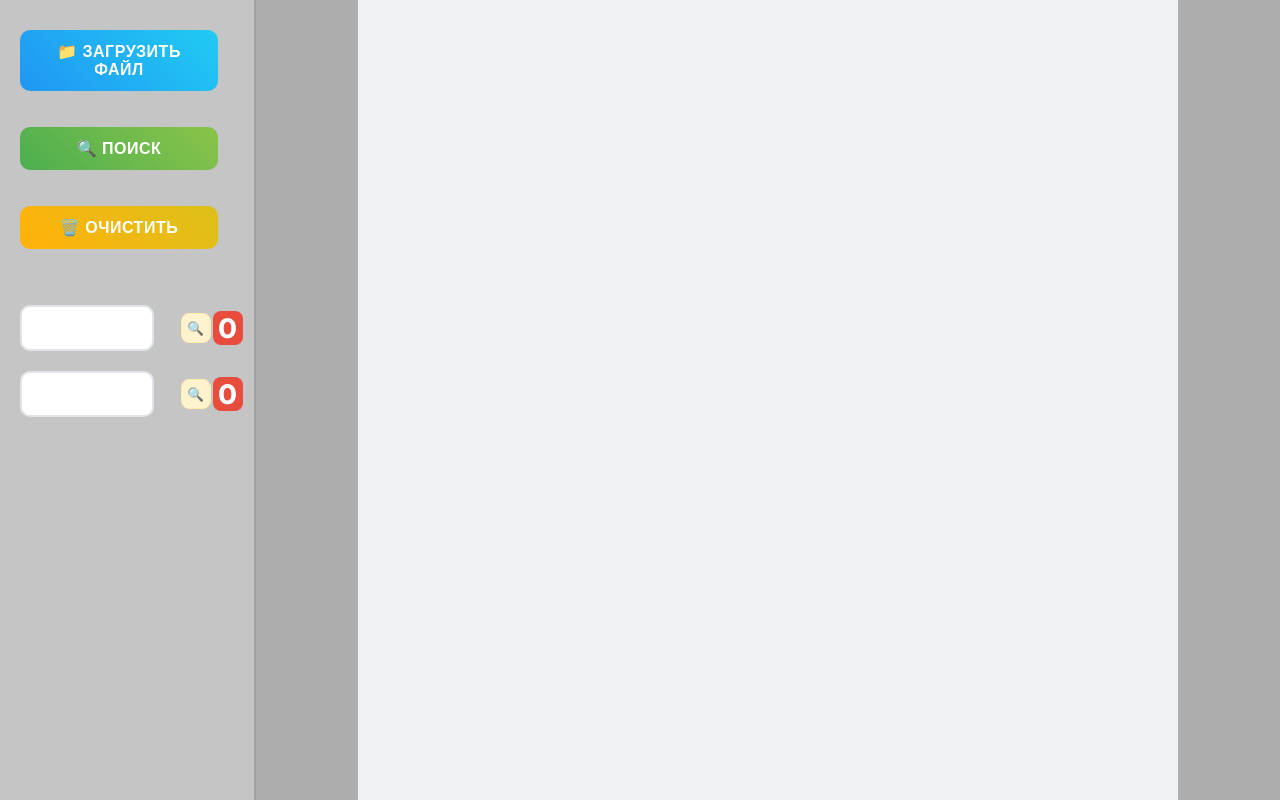
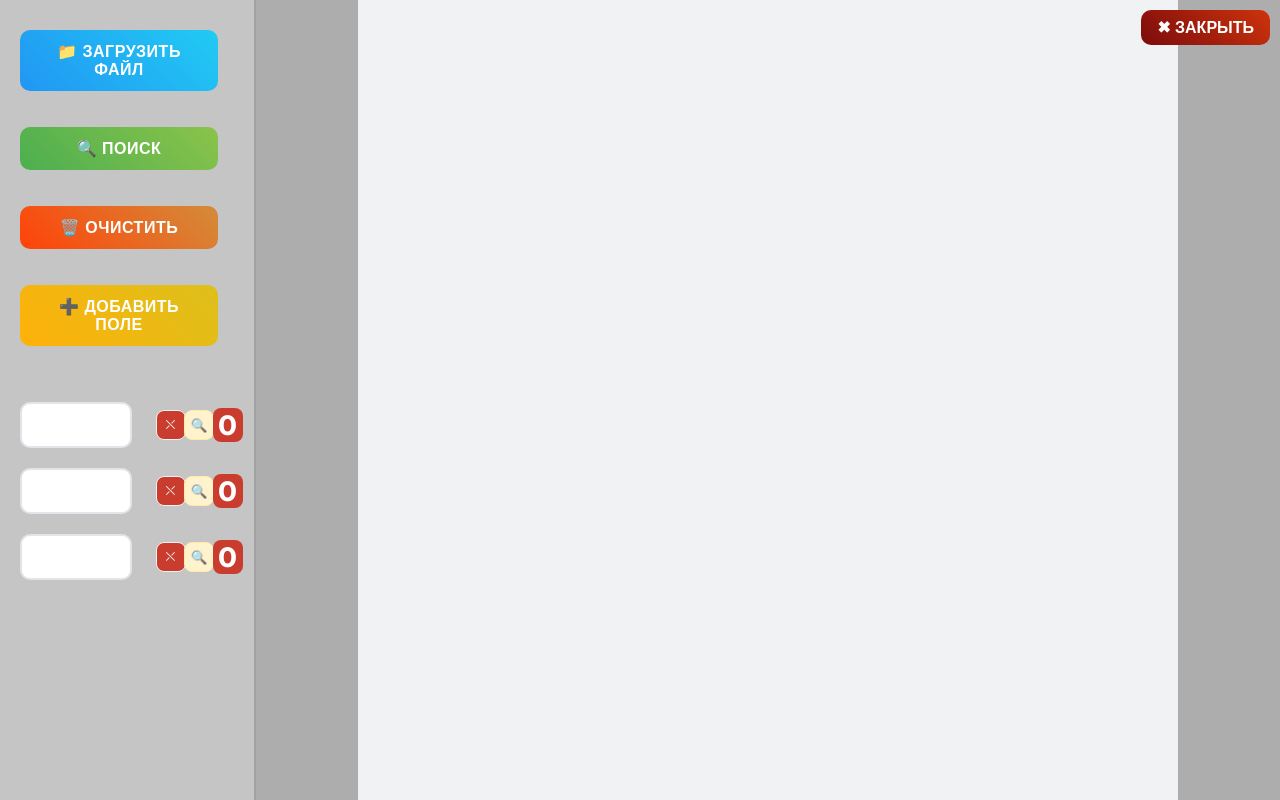
Before and after one commit to DaniilRen/DocumentScanner, a Flask app: page / in a window 1280 px wide. Run offline with Flask 3, Linux system fonts and the light colour scheme.

Commit message:
feat: make exe app

```diff
--- a/src/main.py
+++ b/src/main.py
@@ -1,7 +1,36 @@
 from __init__ import create_app
+import threading
+import webbrowser
+import urllib.request
+import urllib.error
+
 
 app = create_app()
 
 
+def _open_browser(port: int = 5000):
+	url = f"http://127.0.0.1:{port}/"
+	try:
+		webbrowser.open_new_tab(url)
+	except Exception:
+		pass
+
+
+def _is_server_running(port: int = 5000) -> bool:
+	"""Return True if the local server is already running on the given port."""
+	url = f"http://127.0.0.1:{port}/"
+	try:
+		with urllib.request.urlopen(url, timeout=1):
+			return True
+	except (urllib.error.URLError, TimeoutError, ConnectionError, OSError):
+		return False
+
+
 if __name__ == "__main__":
-	app.run()
+	port = 51337
+
+	if _is_server_running(port):
+		_open_browser(port)
+	else:
+		threading.Timer(1.0, _open_browser, args=(port,)).start()
+		app.run(host="127.0.0.1", port=port)
--- a/src/static/css/common.css
+++ b/src/static/css/common.css
@@ -5,7 +5,8 @@
     --gray: #c5c5c5;
 		--dark-gray: #00000052;
     --black: #000000;
-    --red: #e74c3c;
+    --red: #ca3d2e;
+		--dark-red: #721c24;
     --blue: #22bbf7;
     --light-yellow: #fff3cd;
 		--dark-yellow: #856404;
@@ -52,6 +53,8 @@
     padding: 30px 20px;
     background-color: var(--gray);
 		border-right: 2px solid #0000002f;
+		max-height: 95vh;
+    overflow-y: auto;
 }
 
 #upload-form {
@@ -108,7 +111,7 @@
 .input-holder {
     display: grid;
 		max-width: 100%;
-		grid-template-columns: 70% 10% 10%;
+		grid-template-columns: 60% 10% 10% 10%;
     justify-content: space-between;
     align-items: center;
 }
@@ -122,6 +125,26 @@
 	color: white;
 	text-align: center;
 	font-weight: bold;
+}
+
+.remove-btn {
+	color: var(--white);
+    background-color: var(--red);
+		border: 1px solid var(--white);
+		border-radius: var(--default-radius);
+    min-width: 30px;
+    aspect-ratio: 1;
+}
+
+.remove-btn:active {
+	scale: 0.9;
+	border: 1	px solid var(--dark-red)
+}
+
+.remove-btn.disabled {
+    opacity: 0.5;
+    cursor: not-allowed;
+    pointer-events: none;
 }
 
 .find-btn {
@@ -187,13 +210,44 @@
 }
 
 .btn-clean {
-    background: linear-gradient(45deg, #ffb109, #ddc01b);
+    background: linear-gradient(45deg, #ff4209, #d38c3a);
     color: white;
 }
 
 .btn-clean:hover:not(:disabled) {
     transform: translateY(-2px);
     box-shadow: 0 10px 20px rgba(243, 187, 33, 0.4);
+}
+
+.btn-add {
+	background: linear-gradient(45deg, #ffb109, #ddc01b);
+    color: white;
+}
+
+.btn-add:hover:not(:disabled) {
+    transform: translateY(-2px);
+    box-shadow: 0 10px 20px rgba(243, 187, 33, 0.4);
+}
+
+.btn-shutdown {
+	position: fixed;
+	top: 10px;
+	right: 10px;
+	border: none;
+	padding: 8px 16px;
+	border-radius: 10px;
+	font-size: 16px;
+	font-weight: 600;
+	background: linear-gradient(45deg, #7c0c0c, #ce330c);
+	color: white;
+	cursor: pointer;
+	transition: all 0.3s ease;
+	text-transform: uppercase;
+}
+
+.btn-shutdown:hover:not(:disabled) {
+    transform: translateY(-2px);
+    box-shadow: 0 10px 20px var(--dark-red);
 }
 
 .btn:disabled {
@@ -255,7 +309,7 @@
 
 .error {
     background: #f8d7da;
-    color: #721c24;
+    color: var(--dark-red);
     border: 1px solid #f5c6cb;
 }
 
--- /dev/null
+++ b/src/static/js/api-handlers.js
@@ -0,0 +1,101 @@
+function uploadFile() {
+    const formData = new FormData();
+    formData.append('file', $('#file-input')[0].files[0]);
+    $('#upload-btn').text('Uploading...').prop('disabled', true);
+    $('#file-status').text('Uploading...');
+
+    $.ajax({
+        url: '/api/upload', type: 'POST', data: formData,
+        processData: false, contentType: false,
+        success: function(data) {
+            if (data.success) {
+                currentFilename = data.filename;
+                $('#file-status').html(`✅ <strong>Загружено:</strong> ${originalFilename}`);
+                $('#scan-btn').prop('disabled', false);
+            } else {
+                $('#file-status').html(`❌ <strong>Ошибка:</strong> ${data.error}`);
+                currentFilename = null; originalFilename = null;
+                $('#scan-btn').prop('disabled', true);
+                $('.counter').text('0').css('background-color', 'var(--red)');
+            }
+        },
+        error: function() {
+            $('#file-status').html('❌ <strong>Ошибка загрузки!</strong>');
+            currentFilename = null; originalFilename = null;
+            $('#scan-btn').prop('disabled', true);
+            $('.counter').text('0').css('background-color', 'var(--red)');
+        },
+        complete: function() {
+            $('#upload-btn').text('📁 Загрузить файл').prop('disabled', false);
+        }
+    });
+}
+
+function updateCounters(results) {
+    $('.input-holder').each(function() {
+        const $inputHolder = $(this);
+        const keyword = $inputHolder.find('.keyword-input').val().trim();
+        const $counter = $inputHolder.find('.counter');
+        if (keyword && results[keyword]) {
+            $counter.css('background-color', results[keyword].length === 0 ? 'var(--red)' : 'var(--light-green)')
+                   .text(results[keyword].length);
+        } else {
+            $counter.css('background-color', 'var(--red)').text('0');
+        }
+    });
+}
+
+window.scanFile = function() {
+    if (!currentFilename) return;
+    const formData = new FormData();
+    formData.append('filename', currentFilename);
+    const keywordsArray = $('.keyword-input').map(function() { return $(this).val(); }).get();
+    formData.append('keywords', keywordsArray.join(','));
+
+    $('#scan-btn').text('Поиск...').prop('disabled', true);
+    $('#text-container').html('<p><em>Обработка документа...</em></p>');
+
+    $.ajax({
+        url: '/api/scan', type: 'POST', data: formData,
+        processData: false, contentType: false,
+        success: function(data) {
+            if (data.success) {
+                let html = ''; let hasResults = false;
+                $.each(data.results, function(keyword, paragraphs) {
+                    if (paragraphs.length > 0) {
+                        hasResults = true;
+                        html += `<h4>"${keyword}": <span class="badge">${paragraphs.length} совпадений</span></h4><ul class="results-list">`;
+                        $.each(paragraphs, function(i, para) {
+                            html += `<li>${highlightKeywordsInText(para, keyword)}</li>`;
+                        });
+                        html += '</ul>';
+                    }
+                });
+                if (!hasResults) html += '<p class="no-results">Результаты не найдены.</p>';
+                $('#text-container').html(html);
+                $('#file-status').html(`✅ <strong>Готово:</strong> ${originalFilename}`);
+                updateCounters(data.results);
+            } else {
+                $('#text-container').html(`<p class="error">❌ ${data.error}</p>`);
+            }
+        },
+        error: function() {
+            $('#text-container').html('<p class="error">❌ Ошибка поиска!</p>');
+        },
+        complete: function() {
+            $('#scan-btn').text('🔍 Поиск').prop('disabled', false);
+        }
+    });
+};
+
+window.shutdownApp = function() {
+    // Fire-and-forget shutdown request; even if connection is cut,
+    // the server should still stop, so we just show a friendly message.
+    $.ajax({
+        url: '/api/shutdown',
+        type: 'POST',
+        complete: function() {
+            $('#file-status').html('✅ <strong>Приложение остановлено. Можете закрыть эту вкладку.</strong>');
+        }
+    });
+};
--- /dev/null
+++ b/src/static/js/main.js
@@ -0,0 +1,63 @@
+$(document).ready(function() {
+    // DOM elements
+    const $fileInput = $('#file-input');
+
+    // Initial state
+    updateRemoveButtons();
+
+    // File upload
+    $fileInput.on('change', function() {
+        if (this.files.length) {
+            originalFilename = this.files[0].name;
+            uploadFile();
+        }
+    });
+
+    // Clean function
+    window.Clean = function() {
+        $('.keyword-input').val('');
+        $('.counter').text('0').css('background-color', 'var(--red)');
+        $('#file-status').html(currentFilename ? `✅ <strong>Загружено:</strong> ${originalFilename}` : '');
+        $('#scan-btn').prop('disabled', !currentFilename);
+        updateRemoveButtons();
+    };
+
+    // Add field (called from HTML onclick)
+    window.addField = function() {
+        $('#keywords').append(`
+            <div class="input-holder">
+                <input type="text" class="keyword-input" name="keywords">
+                <button class="remove-btn">⛌</button>
+                <button class="find-btn">🔍</button>
+                <div class="counter">0</div>
+            </div>
+        `);
+        updateRemoveButtons();
+    };
+
+    // Dynamic event handlers
+    $(document).on('click', '.remove-btn', function(e) {
+        if ($('.input-holder').length <= 1) return false;
+        $(this).closest('.input-holder').remove();
+        updateRemoveButtons();
+    });
+
+    $(document).on('click', '.find-btn', function() {
+        const $inputHolder = $(this).closest('.input-holder');
+        const keyword = $inputHolder.find('.keyword-input').val().trim();
+
+        if (!keyword || !currentFilename) return;
+
+        const $targetH4 = $('#text-container').find(`h4:contains("${keyword}")`).first();
+
+        if ($targetH4.length) {
+            $('#text-container h4').css({'background-color': '', 'color': '', 'padding': '', 'border-radius': ''});
+            $('#text-container').animate({scrollTop: $targetH4.position().top - 20}, 400);
+            $targetH4.css({
+                'background-color': '#007bff', 'color': 'white', 'padding': '10px', 'border-radius': '5px'
+            }).animate({'background-color': 'transparent', 'color': ''}, 2000);
+        } else {
+            $('#text-container').animate({scrollTop: 0}, 500);
+        }
+    });
+});
--- a/src/static/js/scanner.js
+++ /dev/null
@@ -1,222 +0,0 @@
-let currentFilename = null;
-let originalFilename = null;
-
-$(document).ready(function() {
-    const $fileInput = $('#file-input');
-    const $uploadBtn = $('#upload-btn');
-    const $scanBtn = $('#scan-btn');
-    const $status = $('#file-status');
-    const $results = $('#text-container');
-
-    $fileInput.on('change', function() {
-        if (this.files.length) {
-            originalFilename = this.files[0].name;
-            uploadFile();
-        }
-    });
-
-    window.Clean = function() {
-        $('.keyword-input').val('');
-        $('.counter').text('0').css('background-color', 'var(--red)');
-
-        if (currentFilename) {
-            $status.html(`✅ <strong>Загружено:</strong> ${originalFilename}`);
-        } else {
-            $status.html('');
-        }
-
-        $scanBtn.prop('disabled', !currentFilename);
-    };
-
-    $('.find-btn').on('click', function() {
-        const $inputHolder = $(this).closest('.input-holder');
-        const keyword = $inputHolder.find('.keyword-input').val().trim();
-
-        if (!keyword || !currentFilename) return;
-
-        const $targetH4 = $results.find(`h4:contains("${keyword}")`).first();
-
-        if ($targetH4.length) {
-            $results.find('h4').css({
-                'background-color': '',
-                'color': '',
-                'padding': '',
-                'border-radius': ''
-            });
-
-            $('#text-container').animate({
-                scrollTop: $targetH4.position().top - 20
-            }, 400);
-
-            $targetH4.css({
-                'background-color': '#007bff',
-                'color': 'white',
-                'padding': '10px',
-                'border-radius': '5px'
-            }).animate({
-                'background-color': 'transparent',
-                'color': ''
-            }, 2000);
-        } else {
-            $('#text-container').animate({
-                scrollTop: 0
-            }, 500);
-        }
-    });
-
-    function getWordForms(keyword) {
-        const forms = [keyword.toLowerCase()];
-        const base = keyword.slice(0, -1).toLowerCase();
-        const lastChar = keyword.slice(-1).toLowerCase();
-
-        const endings = {
-            'а': ['а', 'ы', 'е', 'у', 'ой', 'ом'],
-            'я': ['я', 'и', 'е', 'ю', 'ей', 'ем'],
-            'ь': ['ь', 'и', 'и', 'ю', 'ью', 'ем'],
-            'о': ['о', 'а', 'у', 'ом', 'е'],
-            'е': ['е', 'я', 'ю', 'ем', 'е']
-        };
-
-        if (endings[lastChar]) {
-            endings[lastChar].forEach(ending => {
-                if (ending !== lastChar) {
-                    forms.push(base + ending);
-                }
-            });
-        }
-
-        return forms;
-    }
-
-    function highlightKeywordsInText(text, targetKeyword) {
-        let highlighted = text;
-        const targetForms = getWordForms(targetKeyword);
-
-        targetForms.forEach(form => {
-            if (form.trim()) {
-                const regex = new RegExp(`(${form})`, 'gi');
-                highlighted = highlighted.replace(regex, '<mark class="highlight">$1</mark>');
-            }
-        });
-
-        return highlighted;
-    }
-
-    function uploadFile() {
-        const formData = new FormData();
-        formData.append('file', $fileInput[0].files[0]);
-
-        $uploadBtn.text('Uploading...').prop('disabled', true);
-        $status.text('Uploading...');
-
-        $.ajax({
-            url: '/api/upload',
-            type: 'POST',
-            data: formData,
-            processData: false,
-            contentType: false,
-            success: function(data) {
-                if (data.success) {
-                    currentFilename = data.filename;
-                    $status.html(`✅ <strong>Загружено:</strong> ${originalFilename}`);
-                    $scanBtn.prop('disabled', false);
-                } else {
-                    $status.html(`❌ <strong>Ошибка:</strong> ${data.error}`);
-                    currentFilename = null;
-                    originalFilename = null;
-                    $scanBtn.prop('disabled', true);
-                    $('.counter').text('0').css('background-color', 'var(--red)');
-                }
-            },
-            error: function() {
-                $status.html('❌ <strong>Ошибка загрузки!</strong>');
-                currentFilename = null;
-                originalFilename = null;
-                $scanBtn.prop('disabled', true);
-                $('.counter').text('0').css('background-color', 'var(--red)');
-            },
-            complete: function() {
-                $uploadBtn.text('📁 Загрузить файл').prop('disabled', false);
-            }
-        });
-    }
-
-    function updateCounters(results) {
-        $('.input-holder').each(function() {
-            const $inputHolder = $(this);
-            const keyword = $inputHolder.find('.keyword-input').val().trim();
-            const $counter = $inputHolder.find('.counter');
-
-            if (keyword && results[keyword]) {
-                if (results[keyword].length === 0) {
-                    $counter.css('background-color', 'var(--red)')
-                } else {
-                    $counter.css('background-color', 'var(--light-green)')
-                }
-                $counter.text(results[keyword].length);
-            } else {
-                $counter.css('background-color', 'var(--red)')
-                $counter.text('0');
-            }
-        });
-    }
-
-    window.scanFile = function() {
-        if (!currentFilename) return;
-
-        const formData = new FormData();
-        formData.append('filename', currentFilename);
-        const keywordsArray = $('.keyword-input').map(function() {
-            return $(this).val();
-        }).get();
-
-        formData.append('keywords', keywordsArray.join(','));
-
-        $scanBtn.text('Поиск...').prop('disabled', true);
-        $results.html('<p><em>Обработка документа...</em></p>');
-
-        $.ajax({
-            url: '/api/scan',
-            type: 'POST',
-            data: formData,
-            processData: false,
-            contentType: false,
-            success: function(data) {
-                if (data.success) {
-                    let html = '';
-                    let hasResults = false;
-
-                    $.each(data.results, function(keyword, paragraphs) {
-                        if (paragraphs.length > 0) {
-                            hasResults = true;
-                            html += `<h4>"${keyword}": <span class="badge">${paragraphs.length} совпадений</span></h4>`;
-                            html += '<ul class="results-list">';
-
-                            $.each(paragraphs, function(i, para) {
-                                // HIGHLIGHT ONLY TARGET KEYWORD - NO INTERSECTION
-                                html += `<li>${highlightKeywordsInText(para, keyword)}</li>`;
-                            });
-                            html += '</ul>';
-                        }
-                    });
-
-                    if (!hasResults) {
-                        html += '<p class="no-results">Результаты не найдены.</p>';
-                    }
-
-                    $results.html(html);
-                    $status.html(`✅ <strong>Готово:</strong> ${originalFilename}`);
-                    updateCounters(data.results);
-                } else {
-                    $results.html(`<p class="error">❌ ${data.error}</p>`);
-                }
-            },
-            error: function() {
-                $results.html('<p class="error">❌ Ошибка поиска!</p>');
-            },
-            complete: function() {
-                $scanBtn.text('🔍 Поиск').prop('disabled', false);
-            }
-        });
-    }
-});
--- /dev/null
+++ b/src/static/js/state.js
@@ -0,0 +1,2 @@
+let currentFilename = null;
+let originalFilename = null;
--- /dev/null
+++ b/src/static/js/ui-utils.js
@@ -0,0 +1,40 @@
+function updateRemoveButtons() {
+    const totalInputs = $('.input-holder').length;
+    $('.remove-btn').each(function() {
+        const $btn = $(this);
+        if (totalInputs <= 1) {
+            $btn.css({'opacity': '0.5', 'cursor': 'not-allowed', 'pointer-events': 'none'});
+        } else {
+            $btn.css({'opacity': '1', 'cursor': 'pointer', 'pointer-events': 'auto'});
+        }
+    });
+}
+
+function getWordForms(keyword) {
+    const forms = [keyword.toLowerCase()];
+    const base = keyword.slice(0, -1).toLowerCase();
+    const lastChar = keyword.slice(-1).toLowerCase();
+    const endings = {
+        'а': ['а', 'ы', 'е', 'у', 'ой', 'ом'], 'я': ['я', 'и', 'е', 'ю', 'ей', 'ем'],
+        'ь': ['ь', 'и', 'и', 'ю', 'ью', 'ем'], 'о': ['о', 'а', 'у', 'ом', 'е'],
+        'е': ['е', 'я', 'ю', 'ем', 'е']
+    };
+    if (endings[lastChar]) {
+        endings[lastChar].forEach(ending => {
+            if (ending !== lastChar) forms.push(base + ending);
+        });
+    }
+    return forms;
+}
+
+function highlightKeywordsInText(text, targetKeyword) {
+    let highlighted = text;
+    const targetForms = getWordForms(targetKeyword);
+    targetForms.forEach(form => {
+        if (form.trim()) {
+            const regex = new RegExp(`(${form})`, 'gi');
+            highlighted = highlighted.replace(regex, '<mark class="highlight">$1</mark>');
+        }
+    });
+    return highlighted;
+}
--- a/src/templates/home.html
+++ b/src/templates/home.html
@@ -16,16 +16,30 @@
 				<button type="button" id="clean-btn" class="btn btn-clean" onclick="Clean()">
           🗑️ Очистить
         </button>
+        <button type="button" id="add-btn" class="btn btn-add" onclick="addField()">
+          ➕ Добавить поле
+        </button>
+        <button type="button" id="shutdown-btn" class="btn-shutdown" onclick="shutdownApp()">
+          ✖ Закрыть
+        </button>
         <p id="file-status"></p>
       </form>
       <div id="keywords">
         <div class="input-holder">
           <input type="text" class="keyword-input" name="keywords">
+					<button class="remove-btn">⛌</button>
           <button class="find-btn">🔍</button>
 					<div class="counter">0</div>
         </div>
         <div class="input-holder">
           <input type="text" class="keyword-input" name="keywords">
+					<button class="remove-btn">⛌</button>
+          <button class="find-btn">🔍</button>
+					<div class="counter">0</div>
+        </div>
+				<div class="input-holder">
+          <input type="text" class="keyword-input" name="keywords">
+					<button class="remove-btn">⛌</button>
           <button class="find-btn">🔍</button>
 					<div class="counter">0</div>
         </div>
@@ -40,5 +54,8 @@
 {% endblock %}
 
 {% block scripts %}
-<script src="{{ url_for('static', filename='js/scanner.js') }}"></script>
+<script src="{{ url_for('static', filename='js/state.js') }}"></script>
+<script src="{{ url_for('static', filename='js/ui-utils.js') }}"></script>
+<script src="{{ url_for('static', filename='js/api-handlers.js') }}"></script>
+<script src="{{ url_for('static', filename='js/main.js') }}"></script>
 {% endblock %}
```
Also changed, not shown: src/__init__.py (+24 -3 lines), src/build.py (added, +46 -0 lines), src/config.py (+19 -6 lines), src/routing.py (+19 -0 lines), 2 other files.
